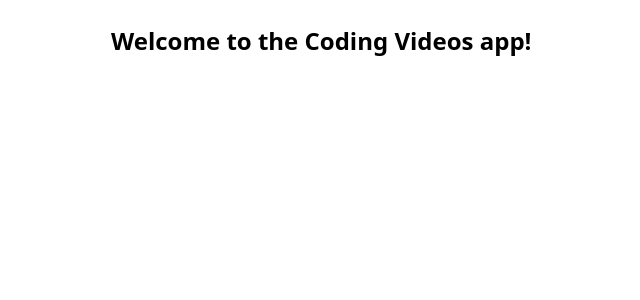
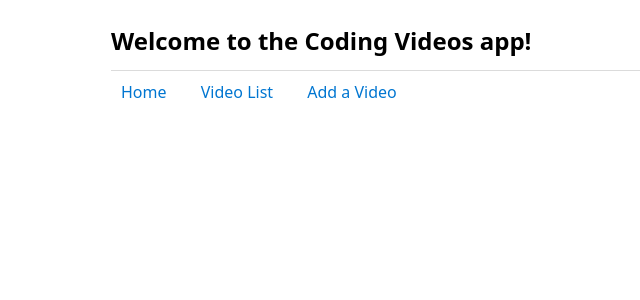
Before and after one commit to johnnyvuanly/Django-Video-Collection, a Django app: page / in a window 1280 px wide. Shown: the top 300 px of the page, without its empty margins (129-769 px from the left). Run offline with Django 3.2, Linux system fonts and the light colour scheme.

Commit message:
added search form in video list.html, updated base.html with links to nav around site, styled nav, validation for video list in views

```diff
--- a/video_collection/static/css/style.css
+++ b/video_collection/static/css/style.css
@@ -0,0 +1,7 @@
+.navigation {
+    margin: 10px;
+}
+
+.navigation > a {
+    padding-right: 30px;
+}
--- a/video_collection/templates/video_collection/base.html
+++ b/video_collection/templates/video_collection/base.html
@@ -13,5 +13,13 @@
         {% block content %}
         {% endblock %}
 
+        <hr>
+
+        <div class="navigation">
+            <a href="{% url 'home' %}">Home</a>
+            <a href="{% url 'video_list' %}">Video List</a>
+            <a href="{% url 'add_video' %}">Add a Video</a>
+        </div>
+
     </body>
 </html>
--- a/video_collection/views.py
+++ b/video_collection/views.py
@@ -2,7 +2,8 @@ from django.shortcuts import render, redirect
 from django.contrib import messages
 from django.core.exceptions import ValidationError
 from django.db import IntegrityError
-from .forms import VideoForm
+from django.db.models.functions import Lower
+from .forms import VideoForm, SearchForm
 from .models import Video # Video model describes the structure of the database and it describes the structure of the object in your code
 
 # Create your views here.
@@ -33,5 +34,14 @@ def add(request):
     return render(request, 'video_collection/add.html', {'new_video_form': new_video_form})
 
 def video_list(request):
-    videos = Video.objects.all()
-    return render(request, 'video_collection/video_list.html', {'videos': videos}) # Quick tip you do not have to have the same name for your templates and your functions and URLs
+
+    search_form = SearchForm(request.GET) # Build form from data user has sent to app
+
+    if search_form.is_valid():
+        search_term = search_form.cleaned_data['search_term'] # example: 'Vue' or 'tutorial'
+        videos = Video.objects.filter(name__icontains=search_term).order_by(Lower('name')) # name__icontains is a Django query
+    else: # form is not filled in or this the first time the user sees the page
+        search_form = SearchForm()
+        videos = Video.objects.order_by(Lower('name')) # Lower will convert video titles to lowercase order and then return the correct case
+
+    return render(request, 'video_collection/video_list.html', {'videos': videos, 'search_form': search_form}) # Quick tip you do not have to have the same name for your templates and your functions and URLs
```
Also changed, not shown: video_collection/templates/video_collection/video_list.html (+20 -0 lines).
